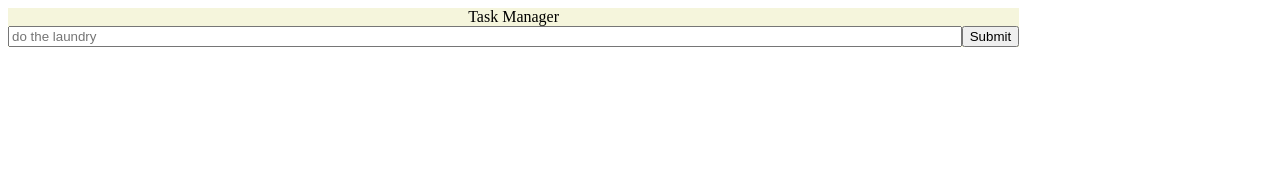
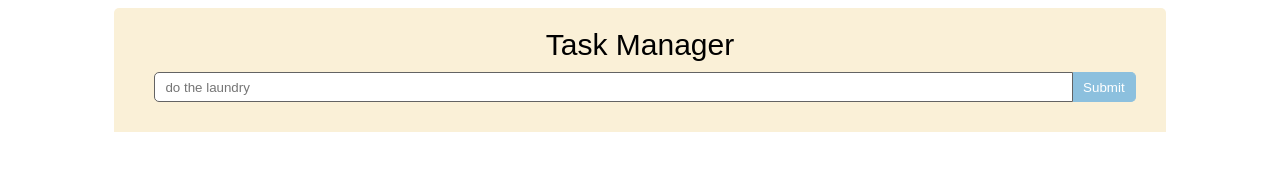
Before and after one commit to mszal449/Task-Manager-Website, a website: page public/index.html in a window 1280 px wide. Drawn offline with Linux system fonts and the light colour scheme.

Commit message:
Creation of task form dynamic design

```diff
--- a/public/index.html
+++ b/public/index.html
@@ -18,5 +18,7 @@
             <button class="submit-btn">Submit</button>
         </div>
     </div>
+    <div class="task-container">
+    </div>
 </body>
 </html>
--- a/public/style.css
+++ b/public/style.css
@@ -1,31 +1,84 @@
+/* TODO : FONT */
+html {
+    font-family: sans-serif;
+}
 
+.title {
+    font-size: 30px;
+    font-weight: 400;
+}
+.task-form {
+    background-color: #FAF0D7;
+    text-align: center;
+    margin: auto;
+    width: 80%;
+    padding: 20px;
+    border-radius: 5px;
+    border-bottom-left-radius: 0;
+    border-bottom-right-radius: 0;
+}
 
-.task-form {
-    background-color: beige;
+.task-control {
     text-align: center;
-    width: 80%;
 }
 
 .task-input {
-    flex: 1;
+    display: block;
+    height: 30px;
+    width: 80%;
+    margin: 10px auto; /* Center the input horizontally and add vertical margin */
+    padding: 5px 10px; /* Adjust padding to match button */
+    outline: none;
+    border: 1px #636363 solid;
+    border-radius: 5px;
+    box-sizing: border-box; /* Include padding and border in the element's total height */
+    transition: all 0.3s ease;
 }
 
-
-
-
-.task-control {
-    display: flex;
-    vertical-align: center;
+.task-input:focus {
+    box-shadow: 0 0 1px #3d3d3d;
 }
 
+/* BUTTONS */
 
+button {
+    border: 1px #636363 solid;
+    cursor: pointer;
+    transition: all 0.3s ease;
+}
 
-/* BUTTONS */
 .submit-btn {
-    cursor: pointer;
+    border-left: none;
+    border-radius: 5px;
+    padding: 5px 10px; /* Adjust padding to match input */
+    color: white;
+    background-color: #8CC0DE;
+    border-color: #8CC0DE;
+    height: 30px;
+}
+
+.submit-btn:hover {
+    background-color:#c45ecc;
+    border-color: #c45ecc;
 
 }
 
-.submit-btn:hover {
-    background-color: brown;
+@media (min-width: 500px) {
+    .task-control {
+        display: flex;
+        align-items: center;
+        margin: 10px;
+    }
+
+    .task-input {
+        flex: 1;
+        margin: 0 0 0 10px;
+        border-top-right-radius: 0;
+        border-bottom-right-radius: 0;
+    }
+
+    .submit-btn {
+        border-top-left-radius: 0;
+        border-bottom-left-radius: 0;
+    }
 }
```
